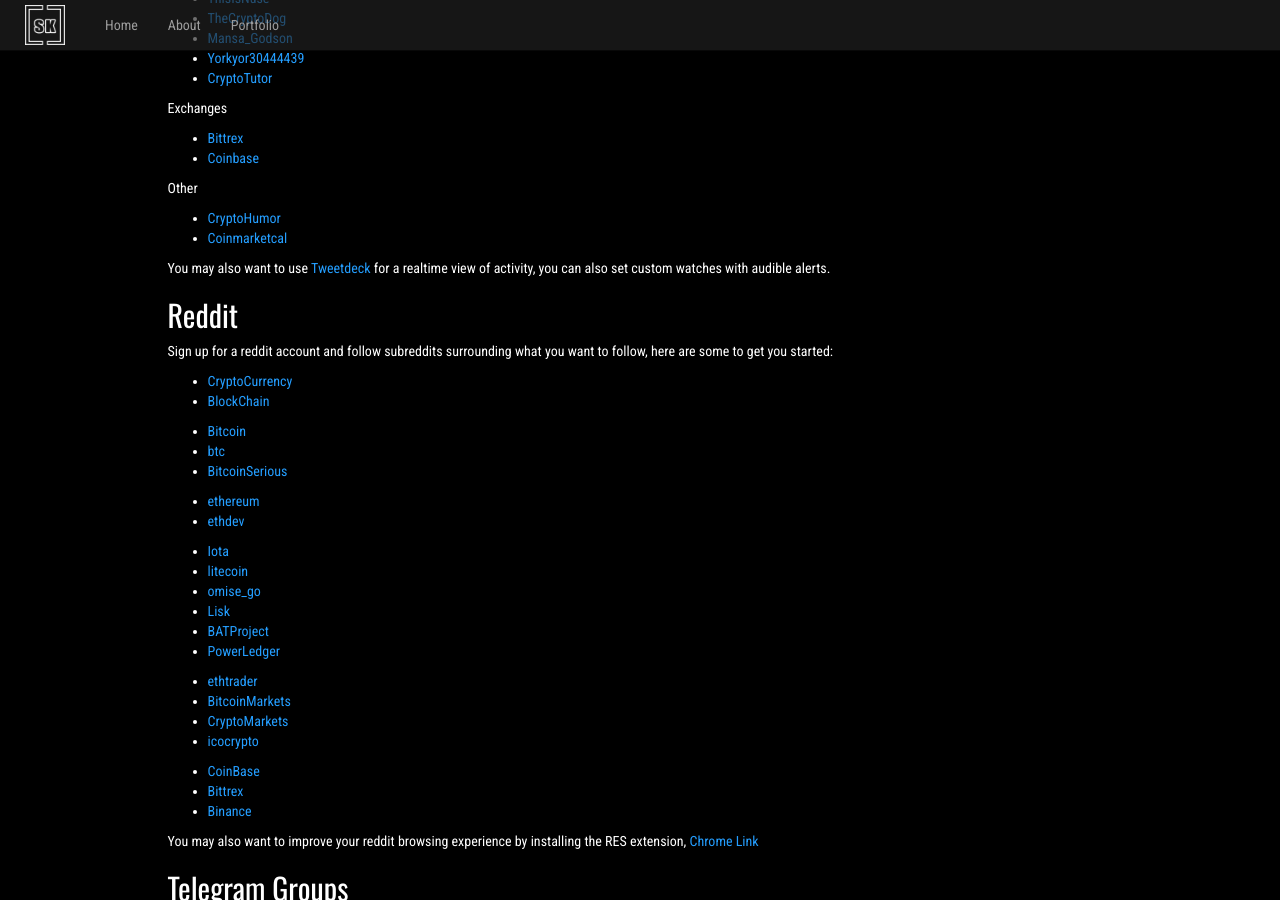
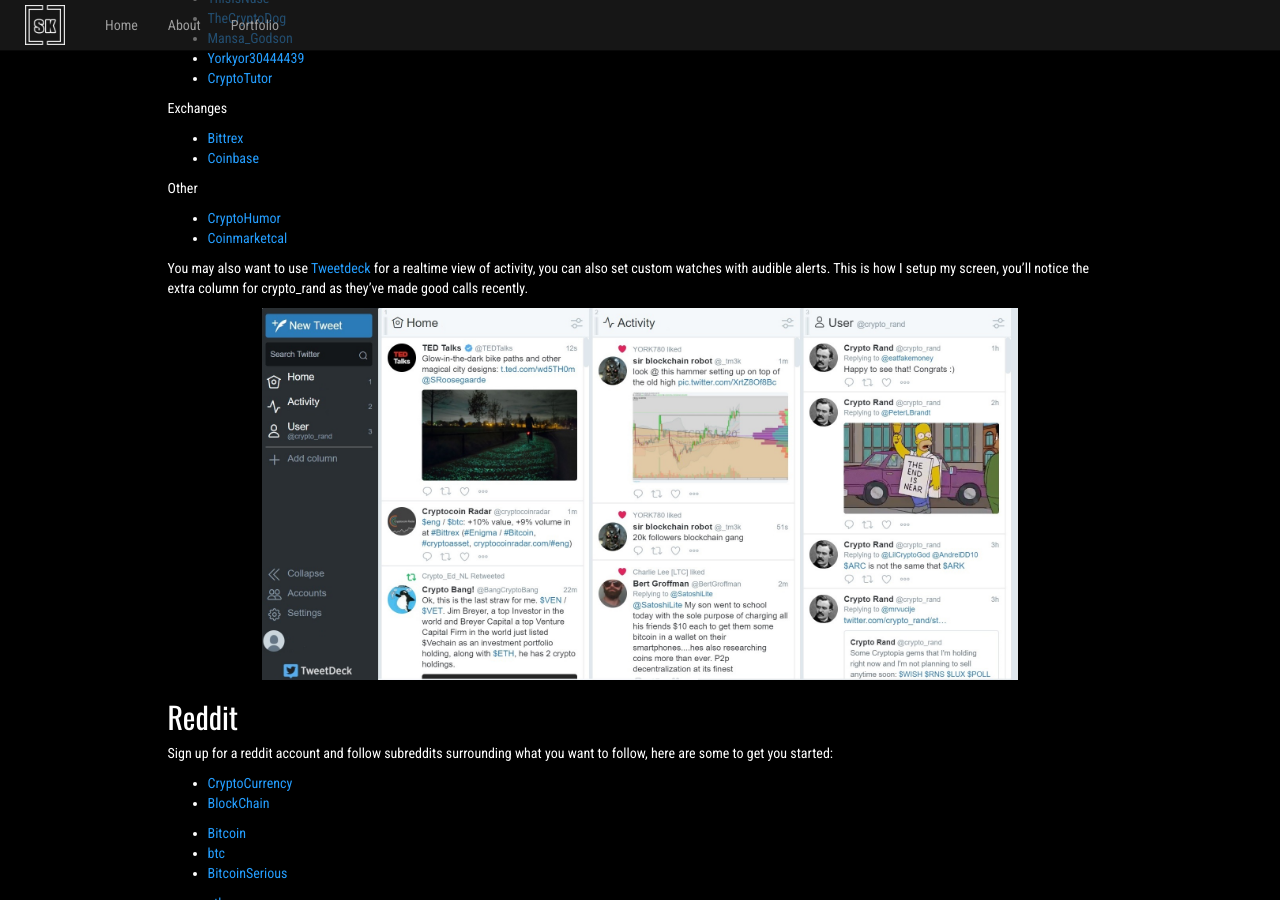
Before and after one commit to stevenkissack/stevokk.github.io, a Jekyll site: the page built from _pages/crypto-resources.md, in a window 1280 px wide and 900 px high, scrolled down 3608 px. Built offline with Jekyll 4.4.1, drawn with Linux system fonts in a browser that asks for light colours.

Commit message:
add tweetdeck image

```diff
--- a/_pages/crypto-resources.md
+++ b/_pages/crypto-resources.md
@@ -142,7 +142,9 @@
 - [CryptoHumor](https://twitter.com/CryptoHumor){:target="_blank"}
 - [Coinmarketcal](https://twitter.com/coinmarketcal){:target="_blank"}
 
-You may also want to use [Tweetdeck](https://tweetdeck.twitter.com/){:target="_blank"} for a realtime view of activity, you can also set custom watches with audible alerts.
+You may also want to use [Tweetdeck](https://tweetdeck.twitter.com/){:target="_blank"} for a realtime view of activity, you can also set custom watches with audible alerts. This is how I setup my screen, you'll notice the extra column for crypto_rand as they've made good calls recently.
+
+![tweetdeck example screenshot](/images/tweetdeck-crypto.jpg){:class="img-responsive" style="max-width:80%;margin:0 auto;"}
 
 ## Reddit
 
```
Also changed, not shown: images/tweetdeck-crypto.jpg (added).
